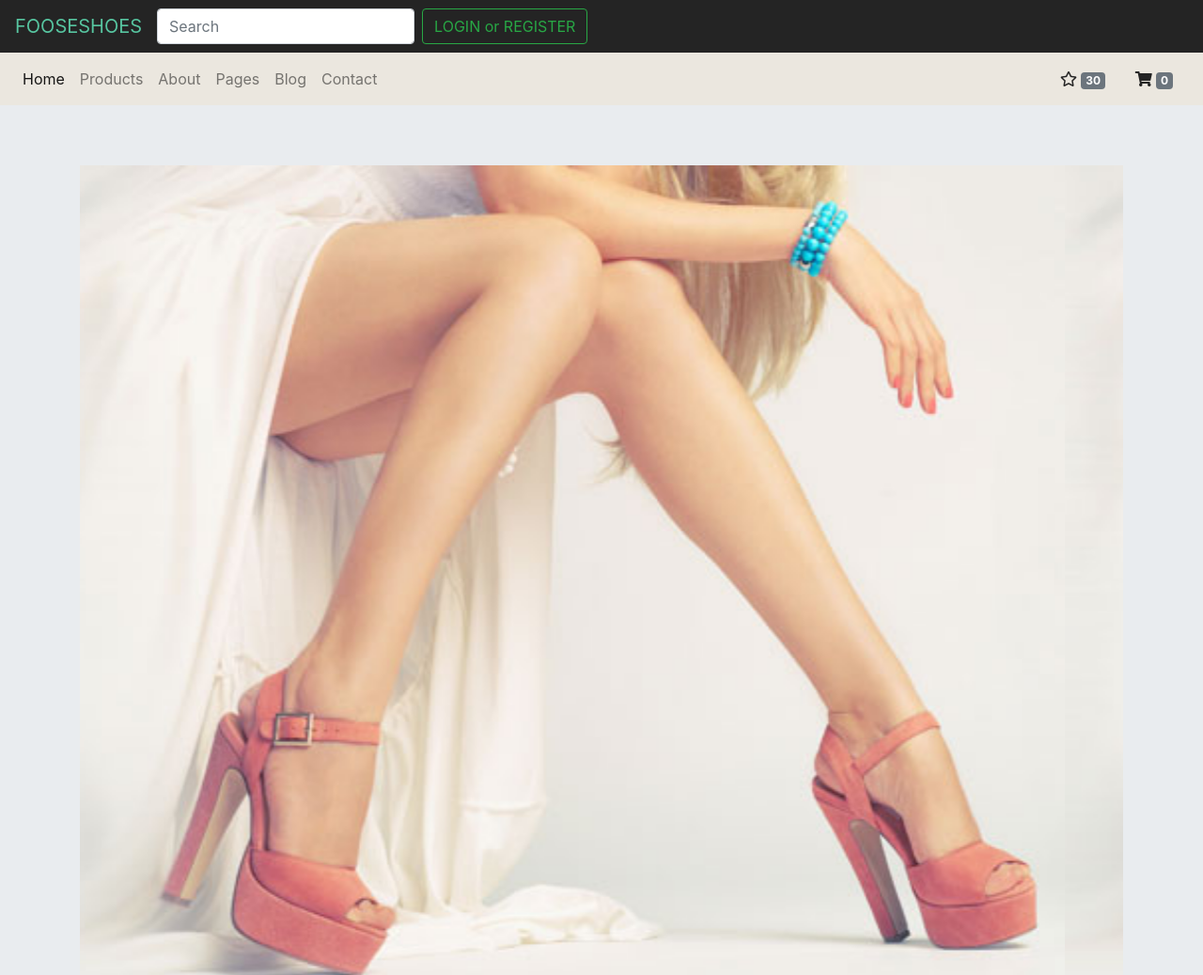
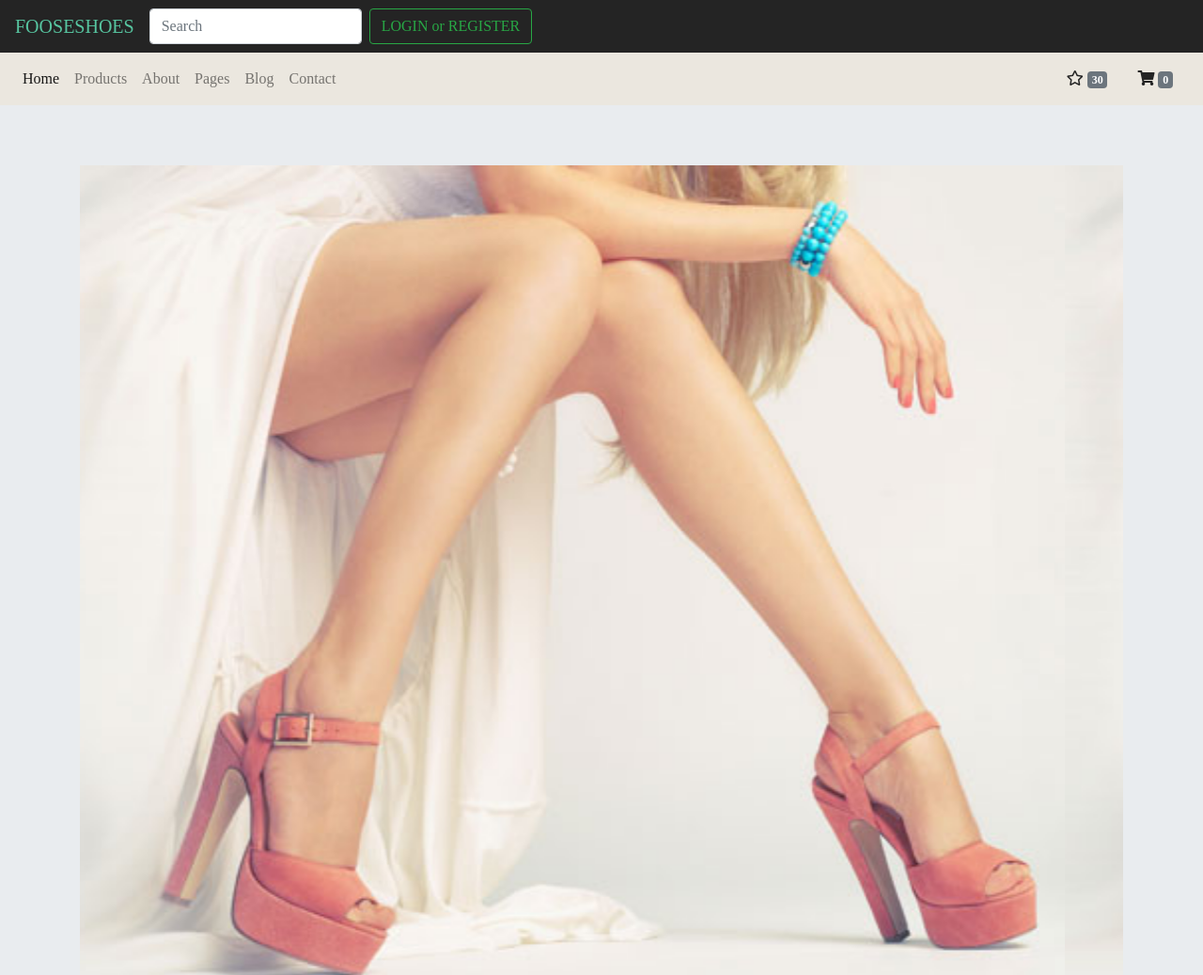
Before and after one commit to vladplesu/eproject, a website: page public/index.html in a window 1280 px wide. Shown: the top 1038 px of the page at 94% size. Drawn offline with nearby package versions, Linux system fonts and the light colour scheme; a web font is replaced by a local one.

Commit message:
added font family Aller

```diff
--- a/src/scss/components/_typography.scss
+++ b/src/scss/components/_typography.scss
@@ -1 +1,6 @@
 // Typography Styles
+
+@font-face {
+    font-family: 'Aller Regular';
+    src: url('src/fonts/Aller_Rg.ttf') format('truetype');
+}
--- a/src/scss/utilities/_variables.scss
+++ b/src/scss/utilities/_variables.scss
@@ -21,3 +21,5 @@ $grid-breakpoints: (
 
     xl: 1200px
 );
+
+$font-family-base: 'Aller Regular';
```
Also changed, not shown: src/css/application.css, 2 other files.
